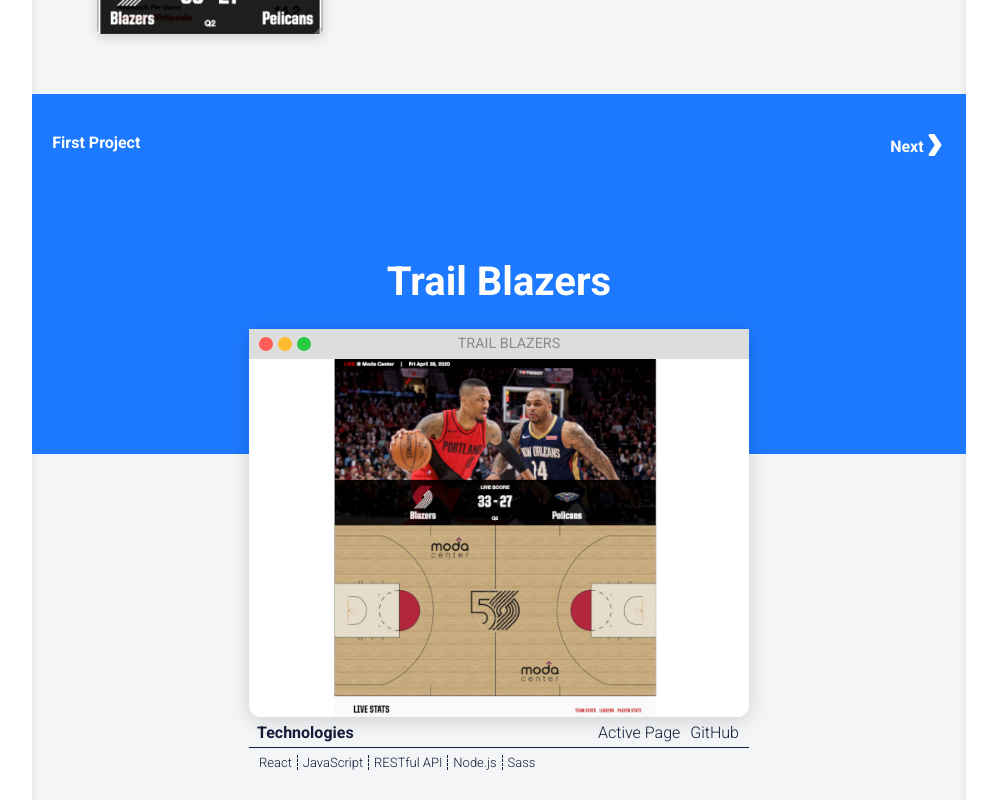
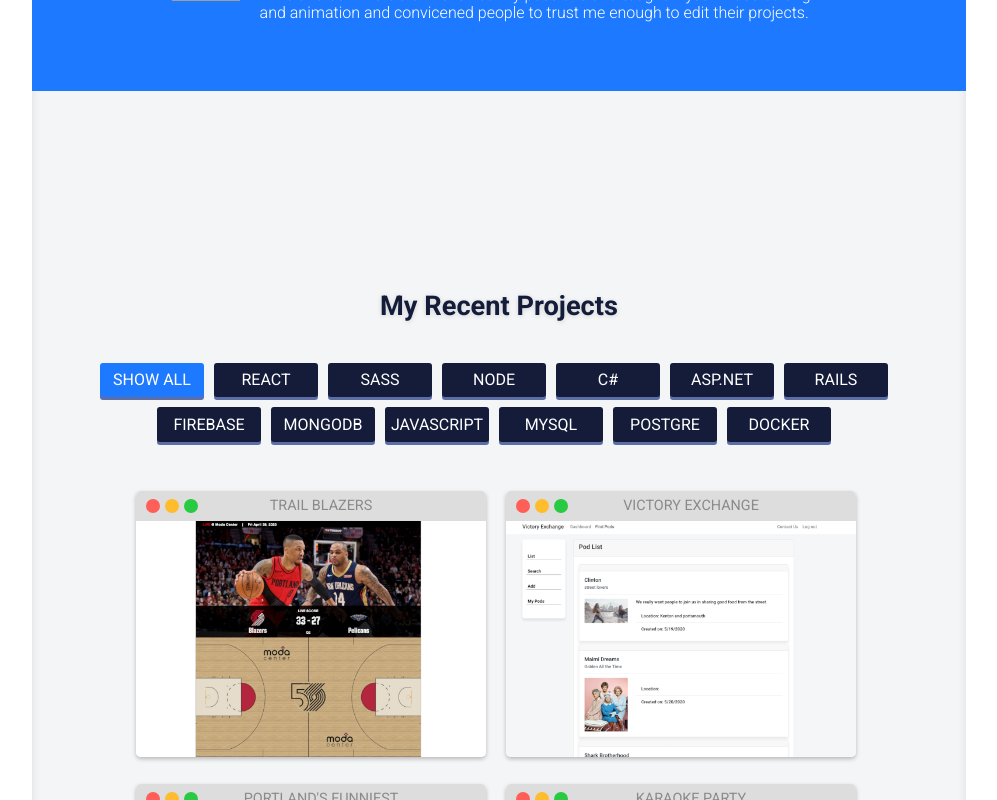
Before and after one commit to dustatron/react-portfolio, a React (Create React App) app: page /dm-portfolio/proj/1 in a window 1280 px wide. Shown: the part 1080-1880 px from the top of the page, without its empty margins (169-1166 px from the left). Built offline with nearby package versions, Linux system fonts and the light colour scheme; grey boxes are pictures that could not be loaded.

Commit message:
removed react router routing with custom routing.

```diff
--- a/src/App.js
+++ b/src/App.js
@@ -1,5 +1,5 @@
-import React, { Fragment } from 'react';
-import { Switch, Route } from 'react-router-dom';
+import React, { Fragment, useState } from 'react';
+// import { Switch, Route } from 'react-router-dom';
 
 // Components
 import Home from './pages/Home';
@@ -7,19 +7,31 @@
 import Project from './pages/Project';
 
 function App() {
+  const [view, setView] = useState(1);
+  const [selectedProject, setSelectedProject] = useState(1);
+  const handleView = (value, projId) => {
+    if (projId) {
+      setSelectedProject(projId);
+    }
+    setView(value);
+    console.log('value:', value, 'view state:', view);
+  };
   return (
     <Fragment>
       <div className='grid-container'>
         <div className='grid-container-left'>
-          <NavBar />
+          <NavBar updateView={handleView} />
         </div>
         <div className='grid-container-center'>
-          <Switch>
+          {view === 1 && <Home updateView={handleView} />}
+          {view === 2 && (
+            <Project updateView={handleView} currentProj={selectedProject} />
+          )}
+          {/* <Switch>
             <Route exact path={`/proj/:id`} component={Project} />
             <Route exact path={`/home`} component={Home} />
             <Route path='/' component={Home} />
-          </Switch>
-          <Project />
+          </Switch> */}
         </div>
         <div className='grid-container-right'></div>
       </div>
--- a/src/components/NavBar.js
+++ b/src/components/NavBar.js
@@ -9,8 +9,11 @@
 import mail from '../media/icons/mail.png';
 import clipboard from '../media/icons/clipboard.png';
 
-const NavBar = () => {
+const NavBar = ({ updateView }) => {
   const location = useLocation();
+  const handleClick = (value) => {
+    updateView(value);
+  };
   return (
     <div className='navbar'>
       <div className='navbar-logo'>
@@ -19,6 +22,9 @@
       <ul className='navbar-list'>
         <li>
           <NavLink
+            onClick={() => {
+              handleClick(1);
+            }}
             smooth
             activeClassName={
               `${location.pathname}${location.hash}` === '#top' ||
@@ -37,6 +43,9 @@
         </li>
         <li>
           <NavLink
+            onClick={() => {
+              handleClick(1);
+            }}
             smooth
             activeClassName={
               `${location.pathname}${location.hash}` === '#about'
@@ -53,6 +62,9 @@
         </li>
         <li>
           <NavLink
+            onClick={() => {
+              handleClick(1);
+            }}
             smooth
             activeClassName={
               `${location.pathname}${location.hash}` === '#projects'
@@ -70,6 +82,9 @@
 
         <li>
           <NavLink
+            onClick={() => {
+              handleClick(1);
+            }}
             smooth
             activeClassName={
               `${location.pathname}${location.hash}` === '#contact'
--- a/src/components/ProjectList.js
+++ b/src/components/ProjectList.js
@@ -7,7 +7,7 @@
 import TechListData from '../data/TechListData';
 import ProjectData from '../data/ProjectData';
 
-const ProjectList = () => {
+const ProjectList = ({ handleViewChange }) => {
   const initialState = ProjectData.slice(0, 6);
   const [selected, setSelected] = useState(0);
   const [projectList, setProjectList] = useState(initialState);
@@ -46,7 +46,12 @@
       </div>
       <div className='project-list-icons'>
         {projectList.map((proj) => (
-          <Link key={v4()} to={`/proj/${proj.id}`}>
+          <Link
+            key={v4()}
+            to={`/proj/${proj.id}`}
+            onClick={() => {
+              handleViewChange(2, proj.id);
+            }}>
             <ProjectIcon project={proj} selected={selected} />
           </Link>
         ))}
--- a/src/pages/Home.js
+++ b/src/pages/Home.js
@@ -4,12 +4,12 @@
 import ProjectList from '../components/ProjectList';
 import Contact from '../components/Contact';
 
-const Home = () => {
+const Home = ({ updateView }) => {
   return (
     <>
       <Header />
       <About />
-      <ProjectList />
+      <ProjectList handleViewChange={updateView} />
       <Contact />
     </>
   );
--- a/src/pages/Project.js
+++ b/src/pages/Project.js
@@ -7,7 +7,7 @@
 import prevArrow from '../media/icons/arrowleft.svg';
 import nextArrow from '../media/icons/arrowright.svg';
 
-const Project = ({}) => {
+const Project = ({ updateView, currentProj }) => {
   const slideRight = {
     from: { opacity: 0, marginLeft: -200, marginRight: 200 },
     enter: { opacity: 1, marginLeft: 0, marginRight: 0 },
@@ -35,10 +35,10 @@
   });
   useEffect(() => {
     const data = ProjectData.find((pro) => {
-      return pro.id === parseInt(1);
+      return pro.id === currentProj;
     });
     setProject(data ? data : project);
-  }, [project]);
+  }, [currentProj, project]);
 
   const transition = useTransition(project, (project) => project.id, direction); // returns array, (item, item key, styling)
 
@@ -65,9 +65,10 @@
         <div className='project-header-nav'>
           {prevLinkId !== 0 ? (
             <Link
-              to={`/proj/${prevLinkId}`}
+              // to={`/proj/${prevLinkId}`}
               onClick={() => {
                 setDirection(slideLeft);
+                updateView(2, prevLinkId);
               }}>
               <div className='project-header-nav-prev'>
                 <div className='chevron'>
@@ -81,9 +82,10 @@
           )}
           {nextLinkId !== lastProject ? (
             <Link
-              to={`/proj/${nextLinkId}`}
+              // to={`/proj/${nextLinkId}`}
               onClick={() => {
                 setDirection(slideRight);
+                updateView(2, nextLinkId);
               }}>
               <div className='project-header-nav-back'>
                 Next
```
